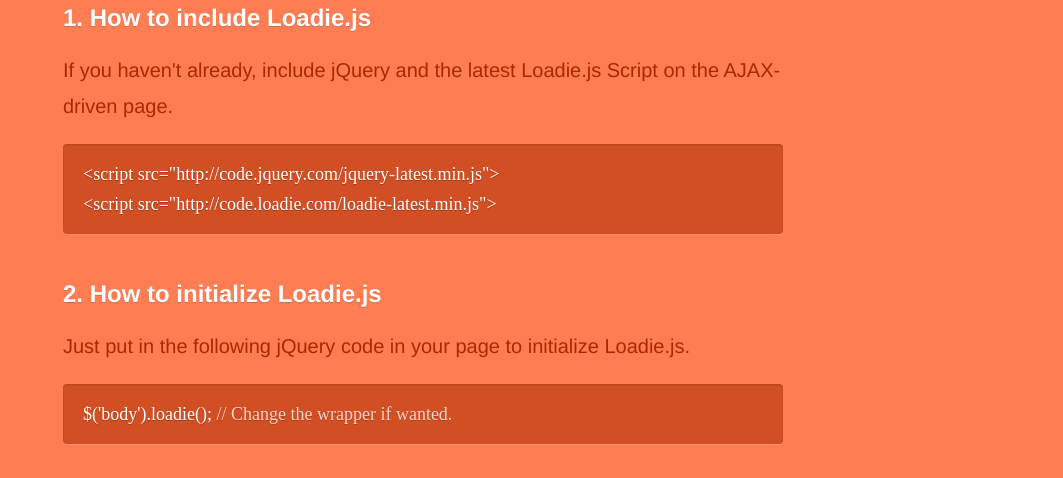
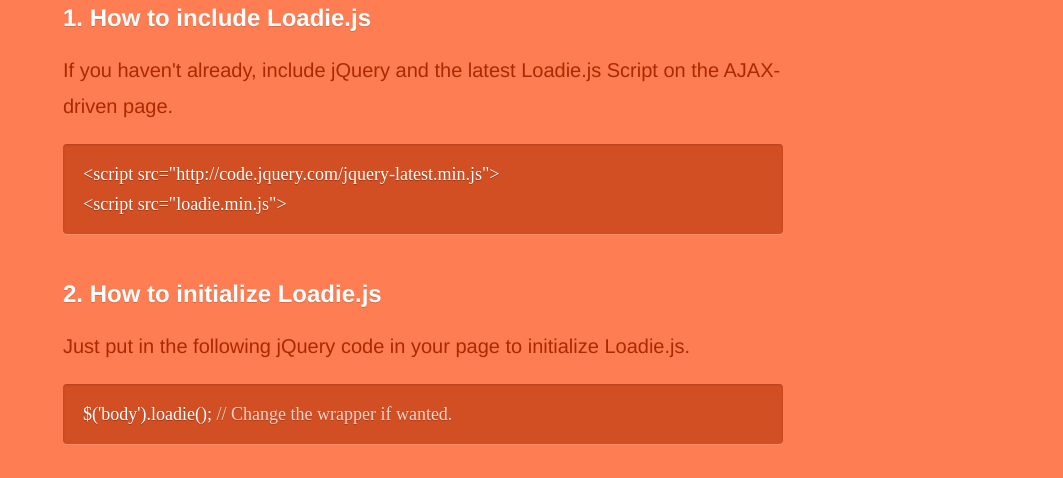
Before and after one commit to 9elements/loadie.js, a plain HTML site: page index.html in a window 1280 px wide. Shown: the part 322-800 px from the top of the page, without its empty margins (217-1280 px from the left). Drawn offline with Linux system fonts and the light colour scheme.

Commit message:
initial commit

```diff
--- a/index.html
+++ b/index.html
@@ -19,7 +19,7 @@
 		<p>If you haven't already, include jQuery and the latest Loadie.js Script on the AJAX-driven page.</p>
 		<code>
 			&lt;script src="http://code.jquery.com/jquery-latest.min.js"><br>
-			&lt;script src="http://code.loadie.com/loadie-latest.min.js">
+			&lt;script src="loadie.min.js">
 		</code>
 
 		<h3>2. How to initialize Loadie.js</h3>
```
